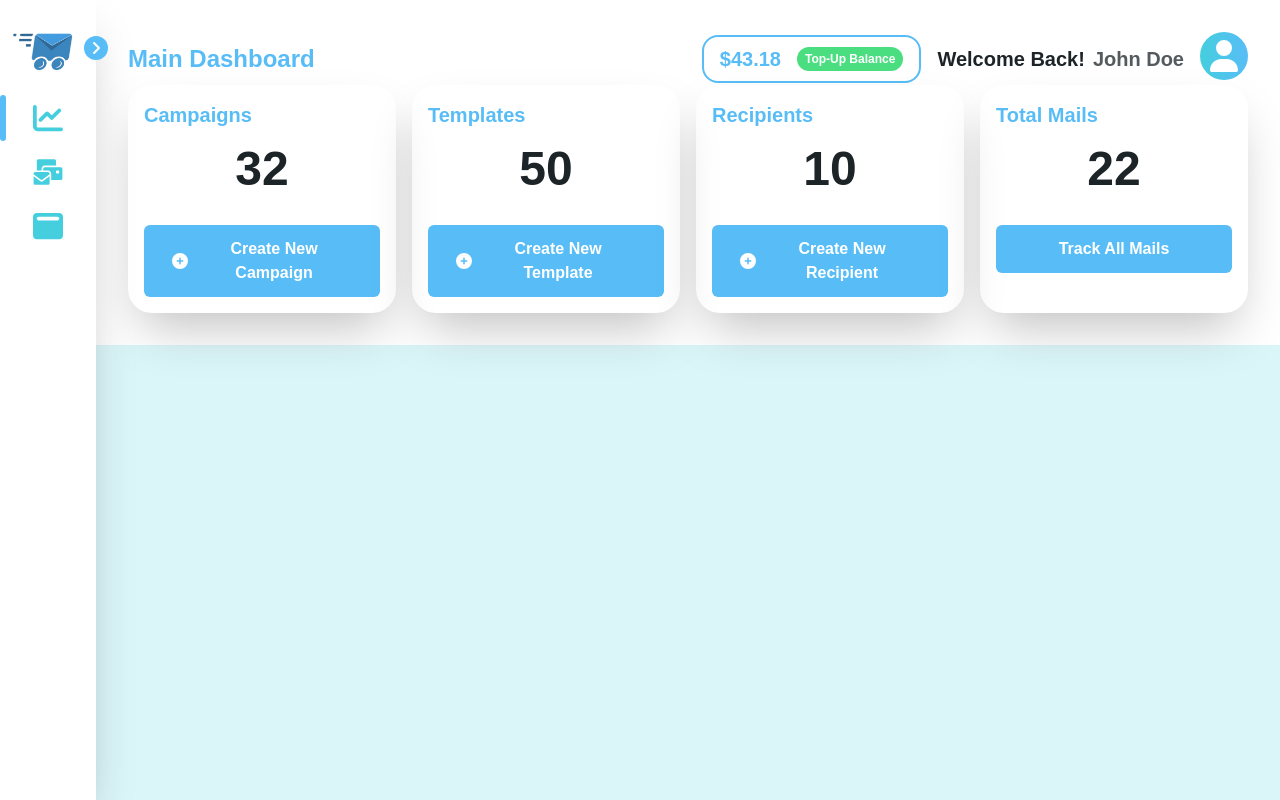
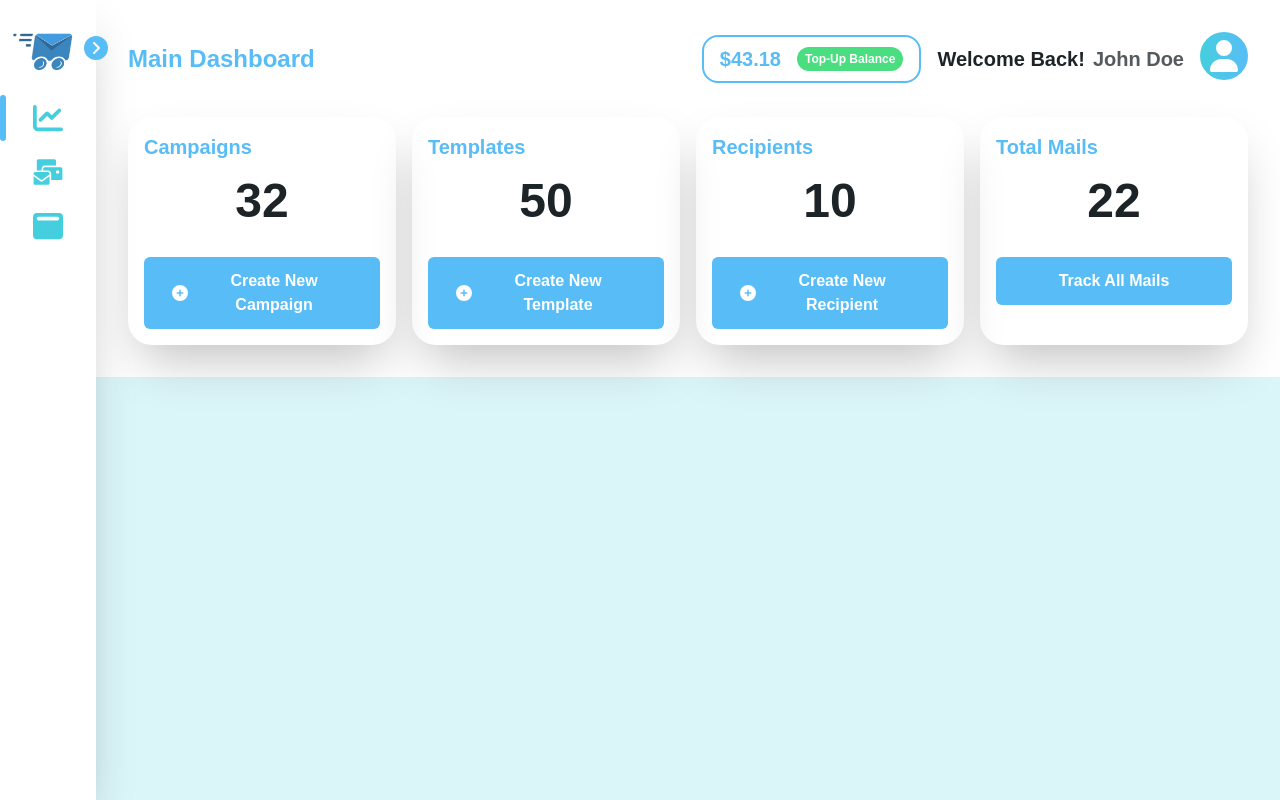
Before and after one commit to CodeHubDevs/donkeymailerwebapp, a Next.js app: page /app/dashboard in a window 1280 px wide. Built offline with nearby package versions, Linux system fonts and the light colour scheme.

Commit message:
Added margin top to cards

```diff
--- a/src/containers/Dashboard/DashboardCards.tsx
+++ b/src/containers/Dashboard/DashboardCards.tsx
@@ -10,7 +10,7 @@ interface DashboardCardProps {
 
 const DashboardCards = () => {
   return (
-    <div className='grid grid-cols-4 gap-4'>
+    <div className='mt-8 grid grid-cols-4 gap-4'>
       <DashboardCard
         title='Campaigns'
         result='32'
```
